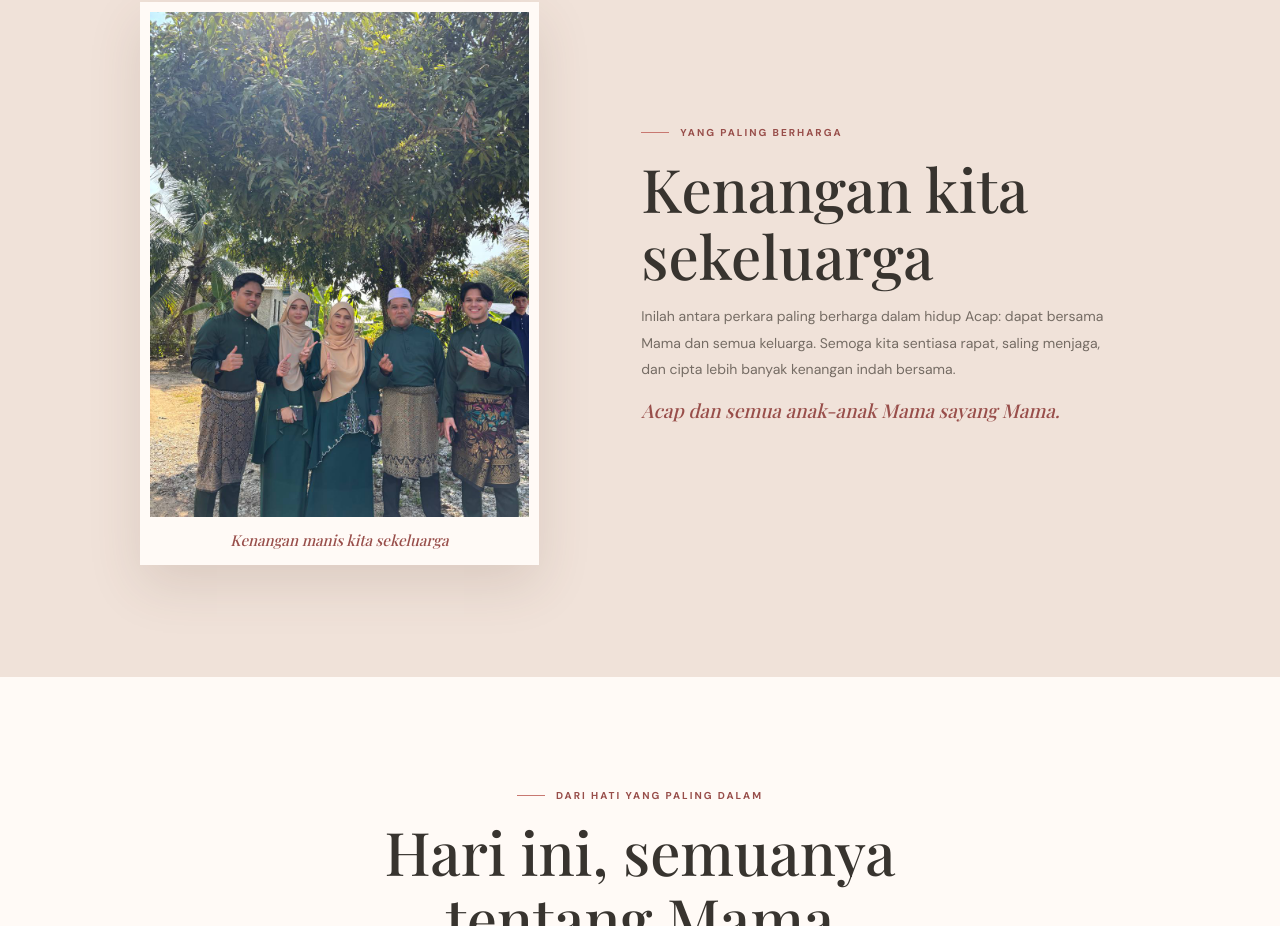
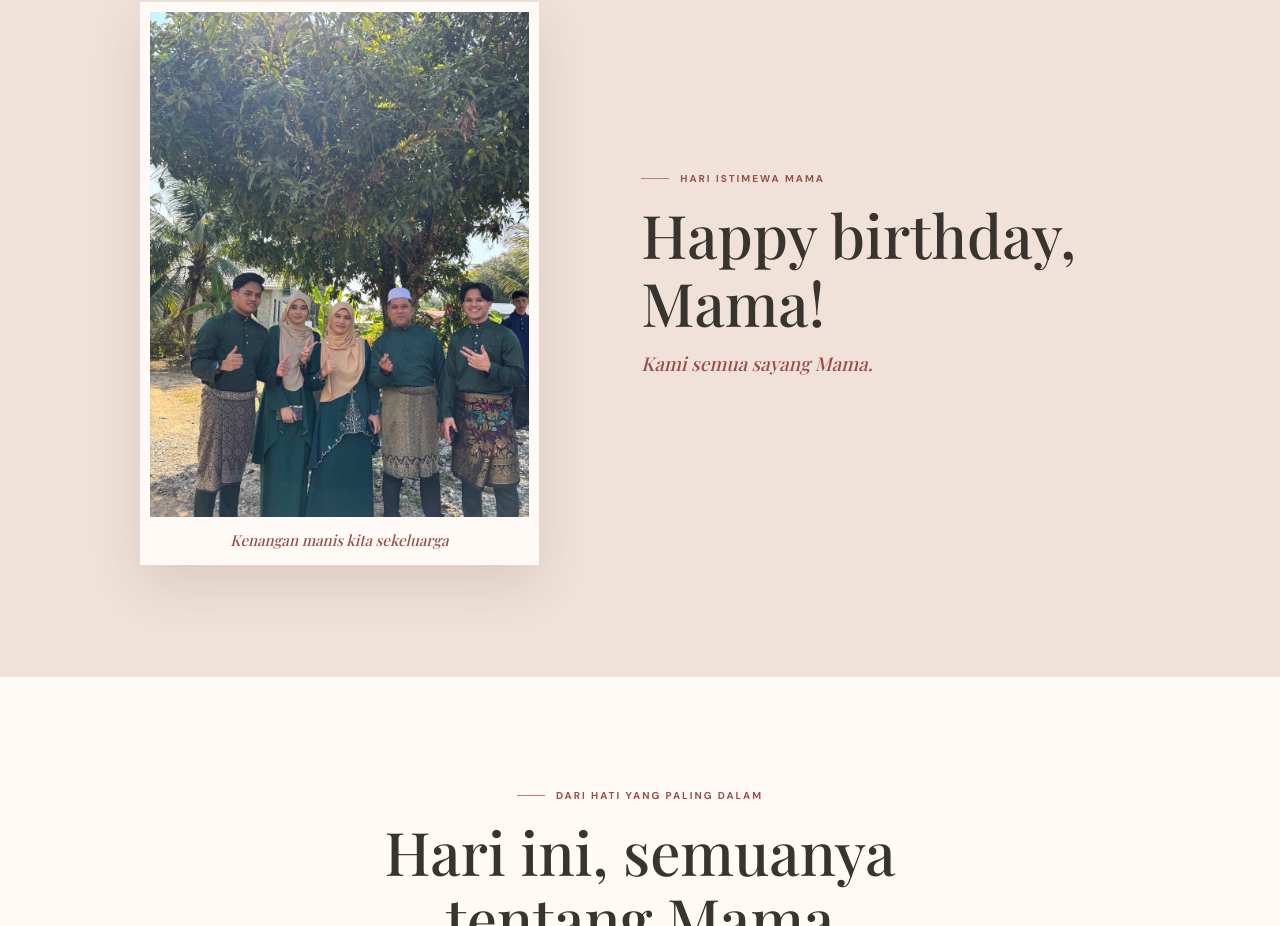
Before and after one commit to muqriverse/birthday, a plain HTML site: page index.html in a window 1280 px wide. Shown: the part 917-1843 px from the top of the page. Drawn offline with nearby package versions, Linux system fonts and the light colour scheme; a web font is replaced by a local one.

Commit message:
Shorten family birthday message

```diff
--- a/index.html
+++ b/index.html
@@ -250,10 +250,9 @@
           <figcaption>Kenangan manis kita sekeluarga</figcaption>
         </figure>
         <div class="memory-copy reveal">
-          <div class="eyebrow">Yang paling berharga</div>
-          <h2>Kenangan kita sekeluarga</h2>
-          <p>Inilah antara perkara paling berharga dalam hidup Acap: dapat bersama Mama dan semua keluarga. Semoga kita sentiasa rapat, saling menjaga, dan cipta lebih banyak kenangan indah bersama.</p>
-          <p class="memory-signoff">Acap dan semua anak-anak Mama sayang Mama.</p>
+          <div class="eyebrow">Hari istimewa Mama</div>
+          <h2>Happy birthday, Mama!</h2>
+          <p class="memory-signoff">Kami semua sayang Mama.</p>
         </div>
       </div>
     </section>
```
